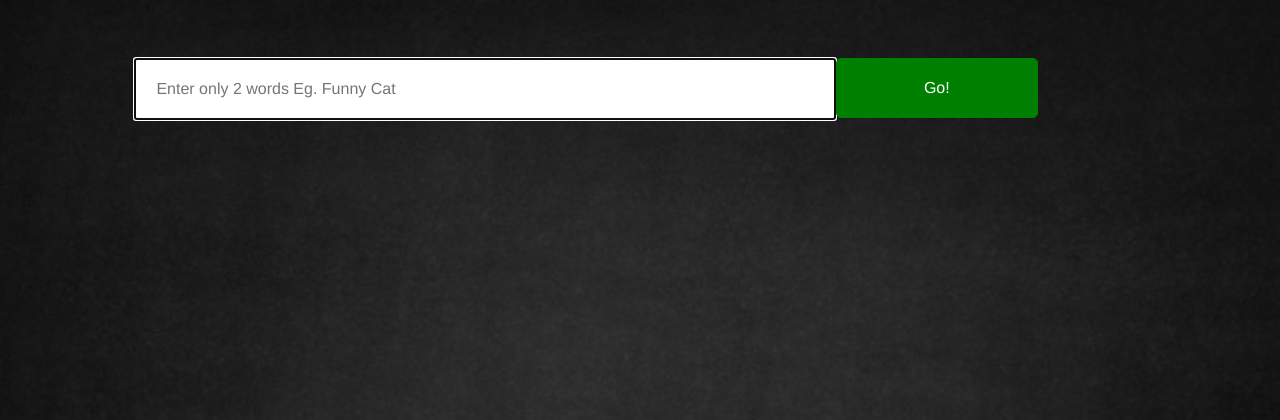
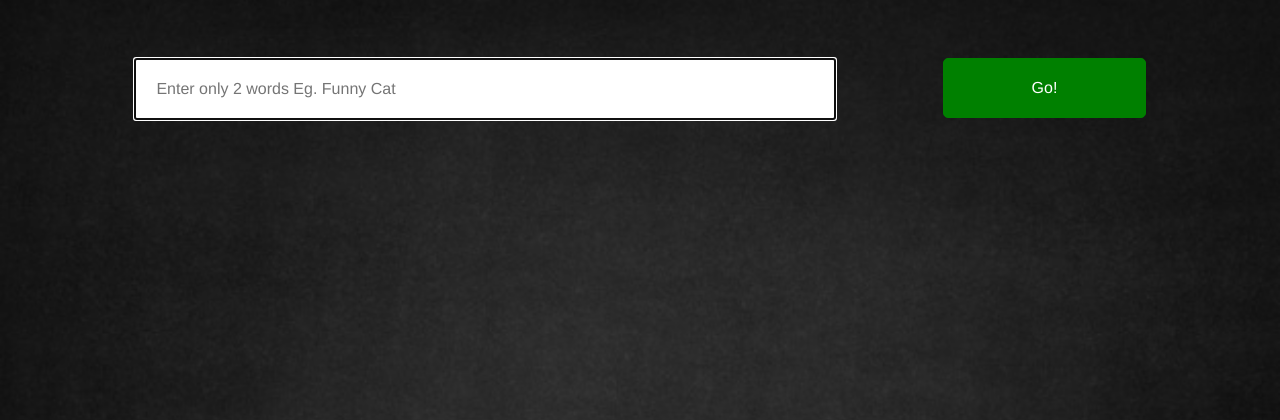
Before and after one commit to harshu729/harshu729.github.io, a PHP site: page /JS/week-2/GiphySearch/index.html in a window 1280 px wide. Shown: the top 420 px of the page. Run offline with PHP 8.4, Linux system fonts and the light colour scheme.

Commit message:
Update main.css

```diff
--- a/JS/week-2/GiphySearch/css/main.css
+++ b/JS/week-2/GiphySearch/css/main.css
@@ -36,7 +36,7 @@ body {
 	color: white;
 	font-size: 16px;
 	font-family: Helvetica, sans-serif;
-	float: left;
+	float: right;
 	border: 1px solid green;
 	border-radius: 5px;
 }
```
